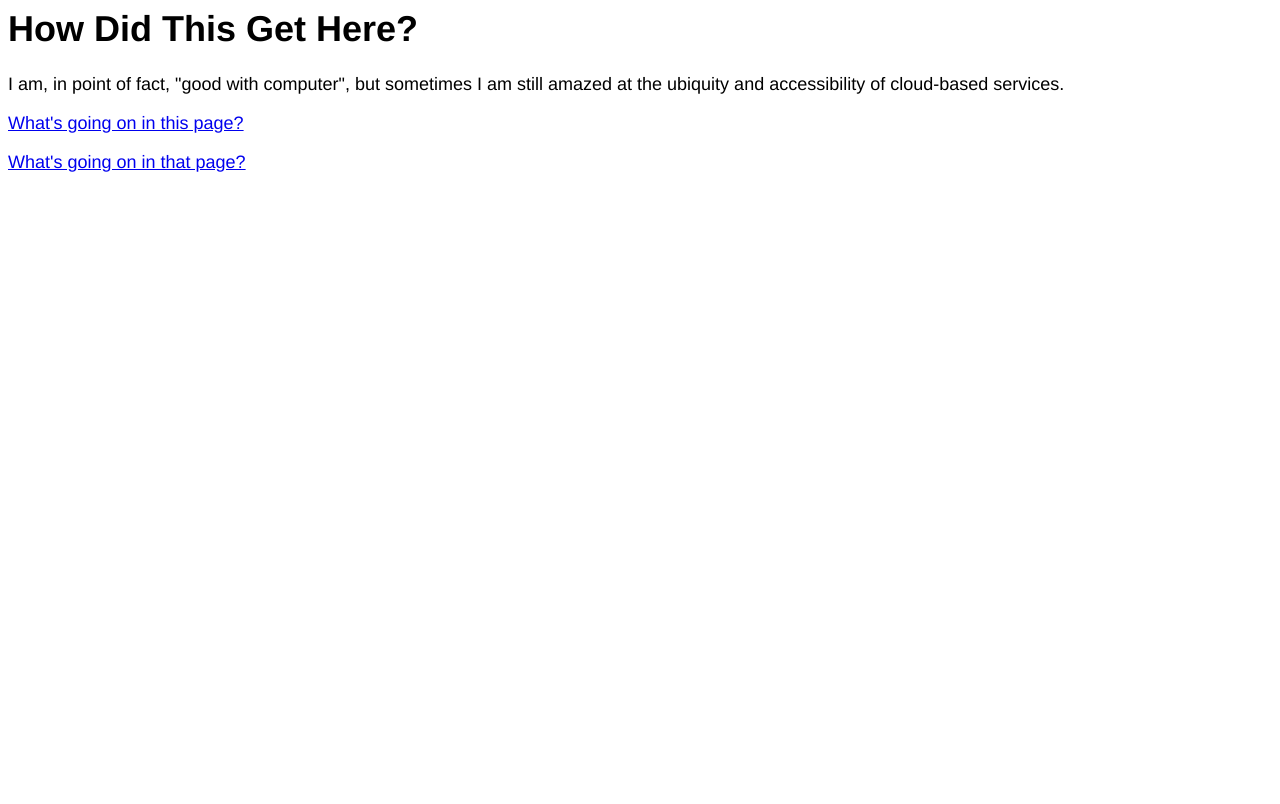
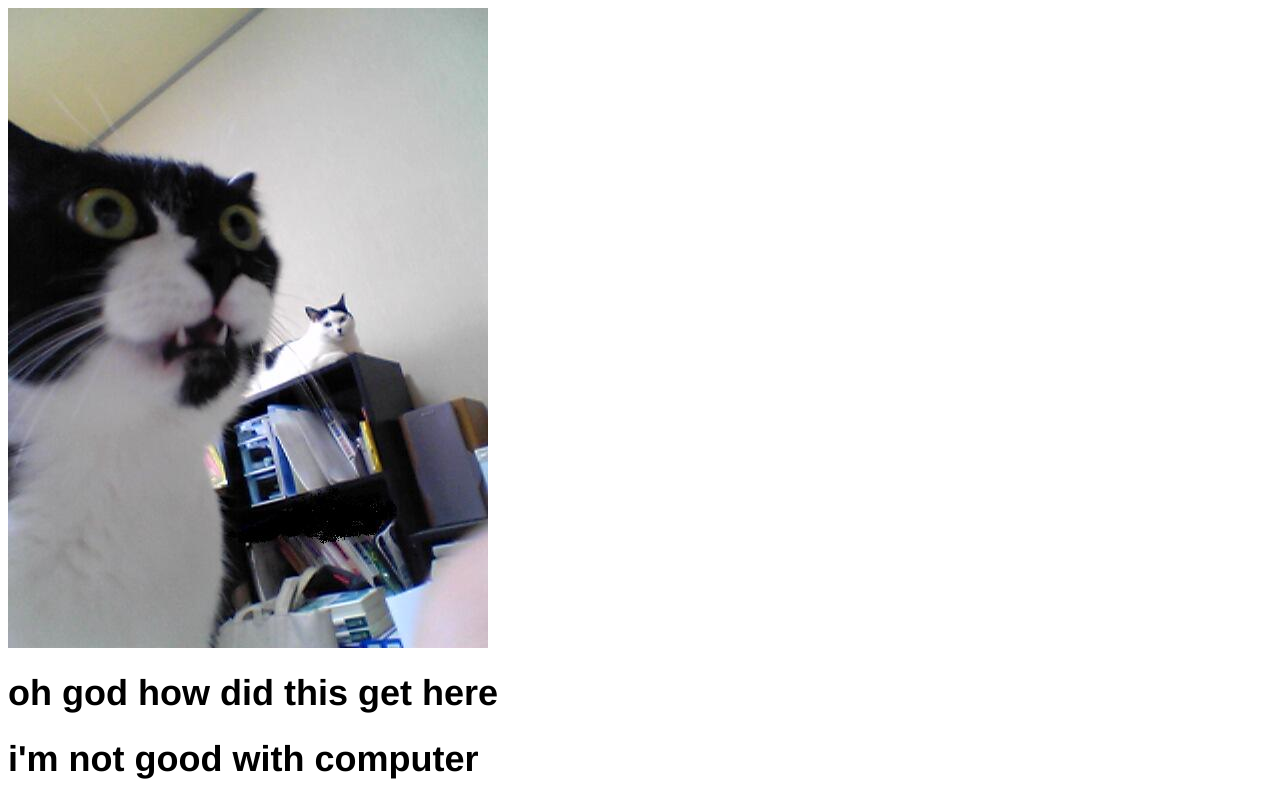
Before and after one commit to frameworkdartboard/howdidthisgethere, a plain HTML site: page index.html in a window 1280 px wide. Drawn offline with Linux system fonts and the light colour scheme.

Commit message:
a better title page and some pics

```diff
--- a/index.html
+++ b/index.html
@@ -4,9 +4,8 @@
     <link rel="stylesheet" type="text/css" media="screen" href="css/default.css"/>
   </head>
   <body>
-    <h1>How Did This Get Here?</h1>
-    <p>I am, in point of fact, "good with computer", but sometimes I am still amazed at the ubiquity and accessibility of cloud-based services.</p>
-    <p><a href="thisfolder/thispage.html">What's going on in this page?</a></p>
-    <p><a href="thatfolder/thatpage.html">What's going on in that page?</a></p>
+    <p><img src="images/howdidthisgethere.jpg"/></p>
+    <h1>oh god how did this get here</h1>
+    <h1>i'm not good with computer</h1>
   </body>
 </html>
```
Also changed, not shown: images/ets_anxious1.gif (added), images/ets_both1.gif (added), images/ets_happy1.gif (added), images/howdidthisgethere.jpg (added).
